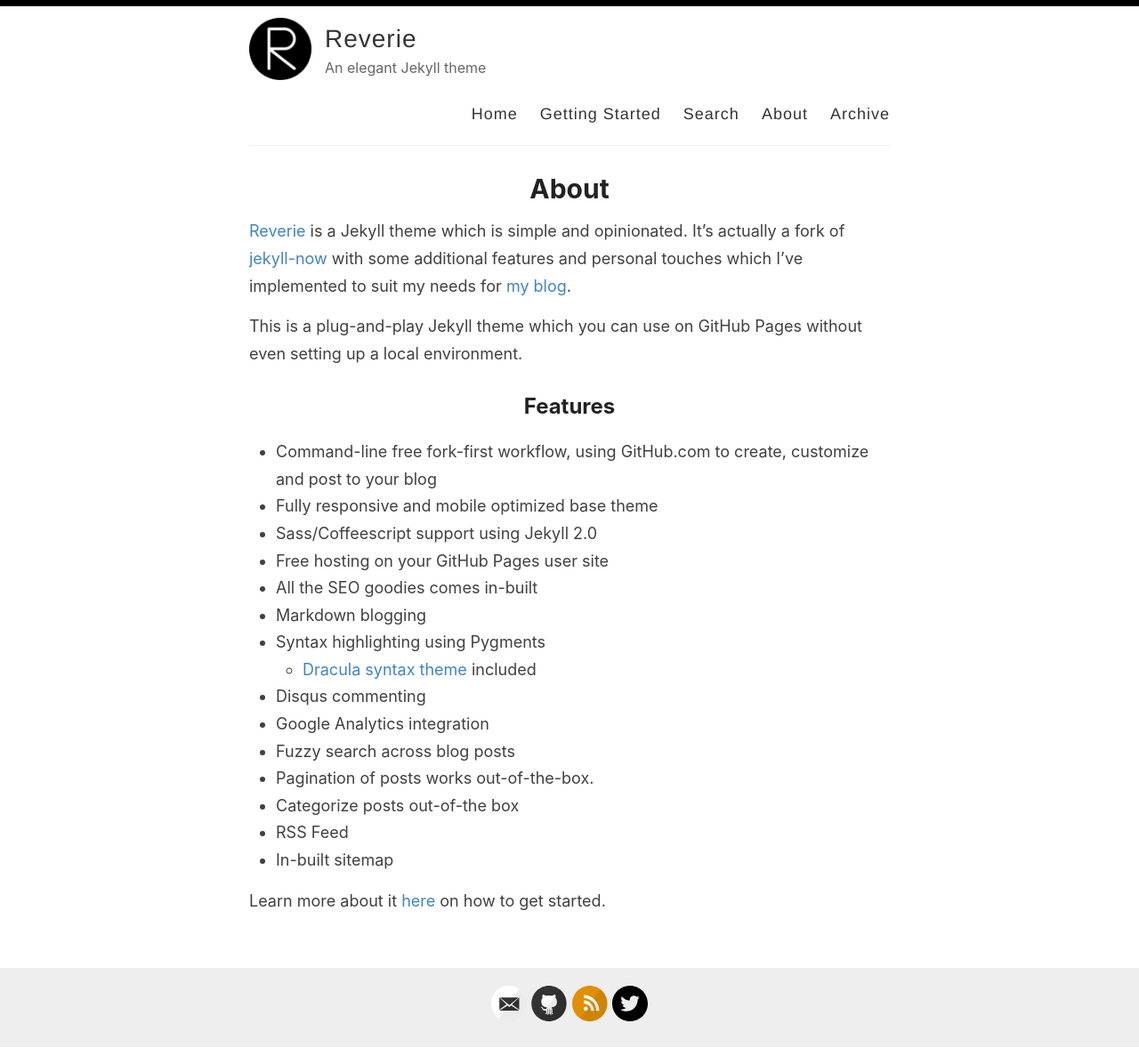
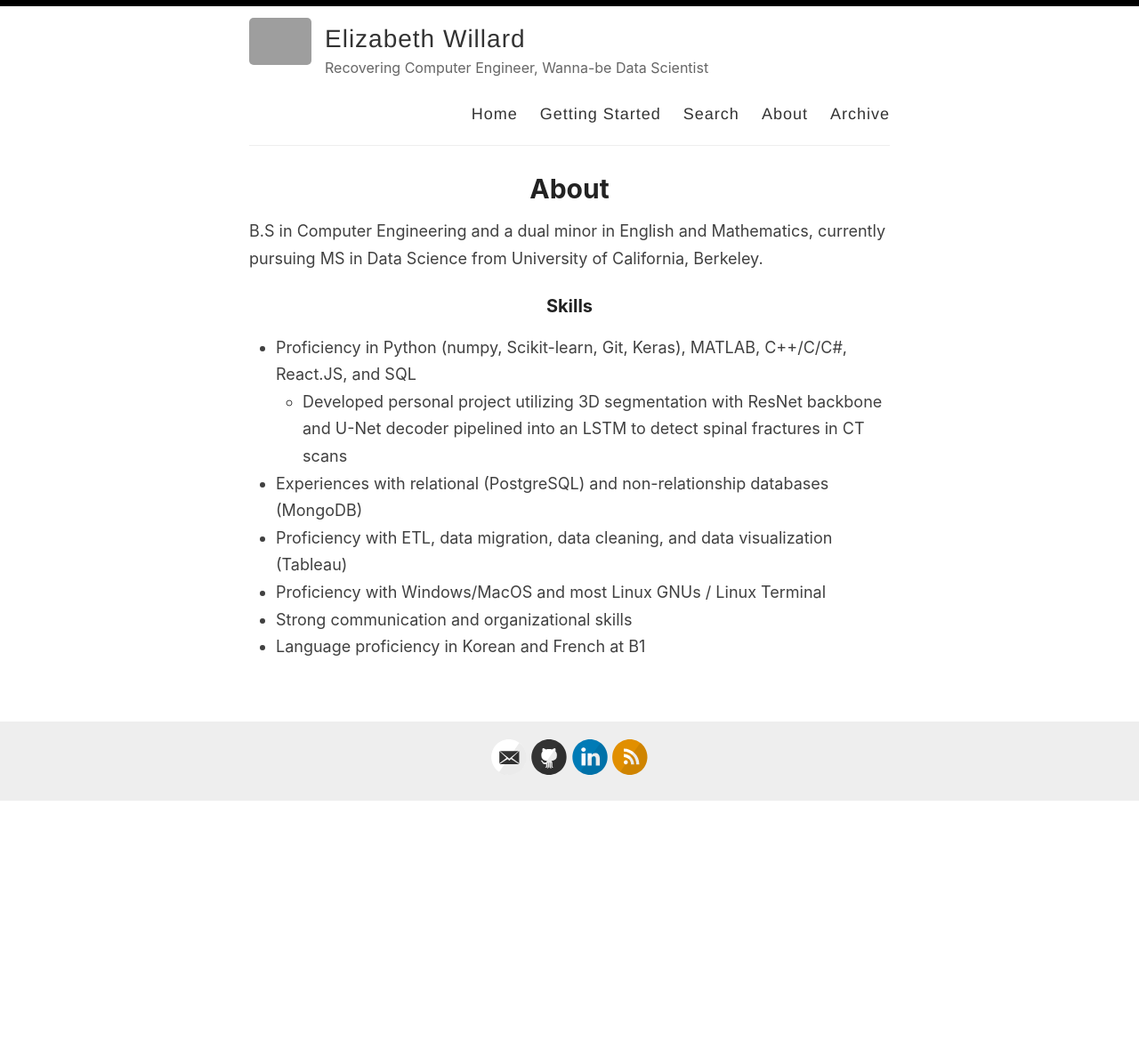
Before and after one commit to elizabethwillard/elizabethwillard.github.io, a Jekyll site: the page built from _pages/about.md, in a window 1280 px wide. Shown: the whole page at 89% size. Built offline with Jekyll 4.4.1, drawn with Linux system fonts in a browser that asks for light colours; after the commit the page ends 901 px from its top, so only the background shows below that; grey boxes are pictures that could not be loaded.

Commit message:
changed defaults

```diff
--- a/_config.yml
+++ b/_config.yml
@@ -3,16 +3,16 @@
 #
 
 # Name of your site (displayed in the header)
-name: Reverie
+name: Elizabeth Willard
 
 # Name of the author
-author: Amit Merchant
+author: Elizabeth Willard
 
 # Short bio or description (displayed in the header)
-description: An elegant Jekyll theme
+description: Recovering Computer Engineer, Wanna-be Data Scientist
 
 # URL of your avatar or profile pic (you could use your GitHub profile pic)
-avatar: /images/reverie.png
+avatar: /images/eliz.jpg
 
 #
 # Flags below are optional
@@ -21,15 +21,15 @@ avatar: /images/reverie.png
 # Includes an icon in the footer for each username you enter
 footer-links:
   dribbble:
-  email: amit.d.merchant@gmail.com
+  email: ewillard42@gmail.com
   facebook:
   flickr:
-  github: amitmerchant1990/reverie
+  github: elizabethwillard
   instagram:
-  linkedin:
+  linkedin: elizabeth-willard
   pinterest:
   rss: rss
-  twitter: amit_merchant
+  twitter:
   stackoverflow:
   youtube: # channel/<your_long_string> or user/<user-name>
   googleplus: # anything in your profile username that comes after plus.google.com/
@@ -48,14 +48,14 @@ google_analytics: UA-43339302-11
 
 # Your website URL (e.g. http://amitmerchant1990.github.io or http://www.amitmerchant.com)
 # Used for Sitemap.xml and your RSS feed
-url: http://www.amitmerchant.com/reverie
-enforce_ssl: https://www.amitmerchant.com/reverie
+url: http://www.elizabethwillard.github.io
+enforce_ssl: http://www.elizabethwillard.github.io
 
 # If you're hosting your site at a Project repository on GitHub pages
 # (http://yourusername.github.io/repository-name)
 # and NOT your User repository (http://yourusername.github.io)
 # then add in the baseurl here, like this: "/repository-name"
-baseurl: "/reverie"
+baseurl: "/"
 
 #
 # !! You don't need to change any of the configuration flags below !!
--- a/_pages/about.md
+++ b/_pages/about.md
@@ -4,26 +4,14 @@ title: About
 permalink: /about/
 ---
 
-[Reverie](https://github.com/amitmerchant1990/reverie) is a Jekyll theme which is simple and opinionated. It's actually a fork of [jekyll-now](https://github.com/barryclark/jekyll-now) with some additional features and personal touches which I've implemented to suit my needs for [my blog](https://www.amitmerchant.com).
+B.S in Computer Engineering and a dual minor in English and Mathematics, currently pursuing MS in Data Science from University of California, Berkeley.
 
-This is a plug-and-play Jekyll theme which you can use on GitHub Pages without even setting up a local environment.
+### Skills
 
-## Features
-
-- Command-line free fork-first workflow, using GitHub.com to create, customize and post to your blog
-- Fully responsive and mobile optimized base theme
-- Sass/Coffeescript support using Jekyll 2.0
-- Free hosting on your GitHub Pages user site
-- All the SEO goodies comes in-built
-- Markdown blogging
-- Syntax highlighting using Pygments
-    - [Dracula syntax theme](https://draculatheme.com/) included
-- Disqus commenting
-- Google Analytics integration
-- Fuzzy search across blog posts
-- Pagination of posts works out-of-the-box.
-- Categorize posts out-of-the box
-- RSS Feed
-- In-built sitemap
-
-Learn more about it [here](https://github.com/amitmerchant1990/reverie) on how to get started.
+- Proficiency in Python (numpy, Scikit-learn, Git, Keras), MATLAB, C++/C/C#, React.JS, and SQL
+    - Developed personal project utilizing 3D segmentation with ResNet backbone and U-Net decoder pipelined into an LSTM to detect spinal fractures in CT scans
+- Experiences with relational (PostgreSQL) and non-relationship databases (MongoDB)
+- Proficiency with ETL, data migration, data cleaning, and data visualization (Tableau)
+- Proficiency with Windows/MacOS and most Linux GNUs / Linux Terminal
+- Strong communication and organizational skills
+- Language proficiency in Korean and French at B1
```
Also changed, not shown: _pages/getting-started.md (deleted, +0 -51 lines), _posts/2019-02-13-introducing-reverie-jekyll-theme.md (deleted, +0 -85 lines), _posts/2019-08-08-no-title-posts.md (deleted, +0 -6 lines), _posts/2019-12-11-pullquotes.md (deleted, +0 -14 lines), _posts/2019-7-27-super-long-article.md (deleted, +0 -11 lines), _posts/2019-7-27-this-post-demonstrates-post-content-styles.md (deleted, +0 -95 lines), _posts/2019-7-28-super-short-article.md (deleted, +0 -7 lines), _posts/2019-8-12-code-snippets.md (deleted, +0 -42 lines), _posts/spine-segmentation.md (added, +4 -0 lines), 1 other file.
